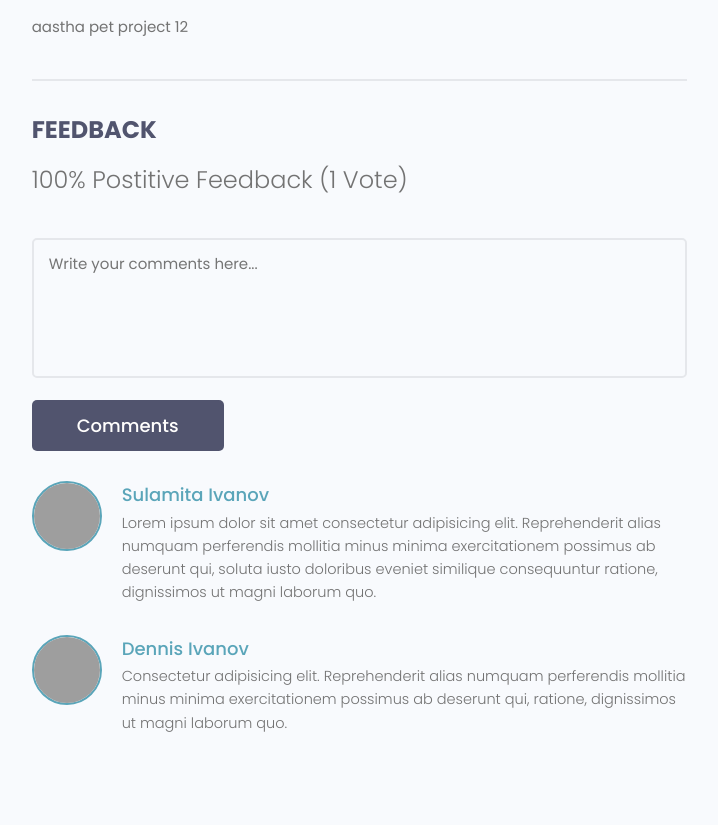
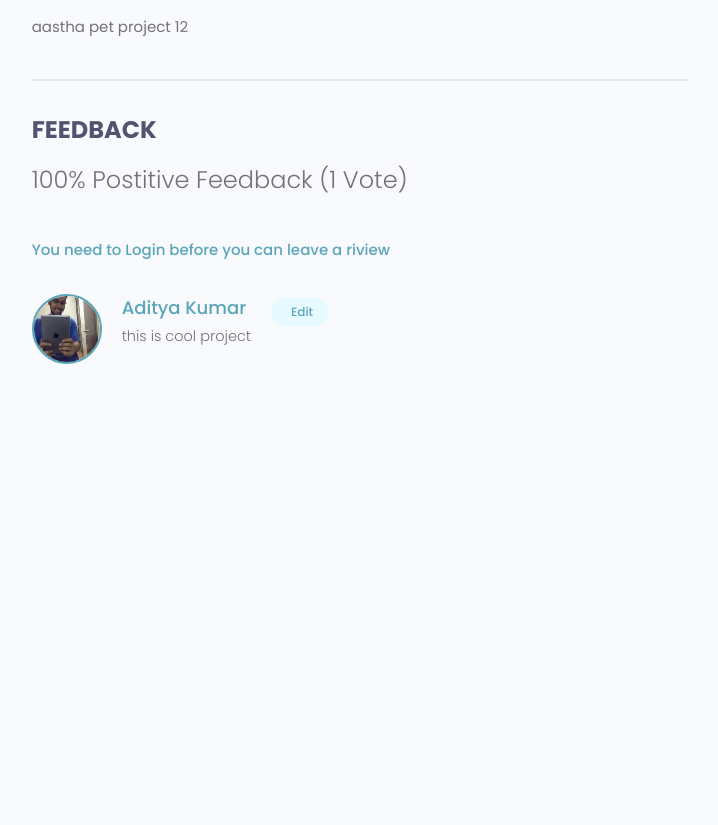
Before and after one commit to aryan68125/dev_connect, a Django app: page /projects/project/8098a2c1-5b86-4362-8d0a-e5060b6ecbc2/ in a window 1280 px wide. Shown: the part 696-1521 px from the top of the page, without its empty margins (465-1183 px from the left). After the commit the page ends 1060 px from the top, so only its background shows below. Run offline with Django 3.2, Linux system fonts and the light colour scheme; data comes from the database, SQL or seed files in the repository; both versions use the stored data as it was after the commit; some libraries are stand-ins or nearby versions; grey boxes are pictures that could not be loaded.

Commit message:
added a riview and voting system

```diff
--- a/projects/forms.py
+++ b/projects/forms.py
@@ -1,6 +1,6 @@
 # all the model forms generated by django will be defined here for this projects application for this django project
 from django.forms import ModelForm
-from . models import Project
+from . models import Project, Riview
 
 #do an import that will allow us to customise our default form template provided by django so that we can apply our custom theme on that form
 from django import forms
@@ -36,3 +36,31 @@ class ProjectForm(ModelForm):
             field.widget.attrs.update({
                 'class':'input',
             })
+
+#creating a modelForm for oure riview model
+class RiviewForm(ModelForm):
+    class Meta:
+        model = Riview
+        fields = ['value', 'body']
+
+        labels = {
+            'value':'Place your vote',
+            'body':'Add a comment with your vote'
+        }
+
+    # this is one way to customize our model forms provided by django
+    #add a class to the field of models form so that it can be styled by our css file just like we style our html using html and css classes
+    #def __init__(self,*args,**kwargs):
+    #    super(ProjectForm,self).__init__(*args,**kwargs) #telling it which class to modify
+    #    self.fields['title'].widget.attrs.update(
+    #        {
+    #           'class':'input' , #'class (python class): 'input (css class)'
+    #           'placeholder': 'Add your project title' ,
+    #        }
+    #    )
+    def __init__(self,*args,**kwargs):
+        super(RiviewForm,self).__init__(*args,**kwargs)
+        for name, field in self.fields.items():
+            field.widget.attrs.update({
+                'class':'input',
+            })
--- a/projects/models.py
+++ b/projects/models.py
@@ -26,7 +26,32 @@ class Project(models.Model):
     #sort the projects by date
     # ordering = ['created']  will give us the oldest entry in the database model first so in order to get the newest first we need to invert that
     class Meta:
-        ordering = ['-created'] # ordering = ['-created'] will give the newest entry in our database first
+        ordering = ['-vote_ratio', '-vote_total' , 'title'] # ordering = ['-created'] will give the newest entry in our database first
+
+    #get all the voters for a specific project i wanna get all the owner's ids here
+    @property #-> @property allows us to run a function as an attribute of the Profile model and not as an actual method of the Profile model
+    def riviewers(self):
+        #get a queryset of all the people that voted on this project
+        #and now we will go into the value list in our riview model
+        #now make sure that this is a simple list of ids and no objects are present here to do that use flat=True
+        queryset = self.riview_set.all().values_list('owner__id', flat=True)
+        return queryset
+
+    #this method is gona run a calculation and update the actual riview count
+    @property #-> @property allows us to run a function as an attribute of the Profile model and not as an actual method of the Profile model
+    def getVoteCount(self):
+         riviews = self.riview_set.all()  #get all the riviews
+         print(str(riviews))
+         upVotes = riviews.filter(value='up').count()  #get all the upvotes
+         print('upVotes: ', upVotes)
+         #now get the total number of votes
+         totalVotes = riviews.count() #will get the total number of riviews
+         print('totalVotes: ', totalVotes)
+         ratio = (upVotes/totalVotes) * 100
+         #update vote_ratio and vote_total in the database
+         self.vote_total = totalVotes
+         self.vote_ratio = ratio
+         self.save() #update the instance of this vote_total and vote_ratio
 
 class Riview(models.Model):
     VOTE_TYPE = (
@@ -35,12 +60,17 @@ class Riview(models.Model):
          ('down' , 'Down Vote'),
 
     )
-    #owner =
+    owner = models.ForeignKey(Profile, on_delete= models.CASCADE, null=True) #attaching owner to this riview model so we know exactly who commented on who's project
     project = models.ForeignKey(Project, on_delete=models.CASCADE) #ForeignKey stablishes one to many relationship
     body = models.TextField(null=True, blank=True)
     value = models.CharField(max_length=200, choices = VOTE_TYPE)
     created = models.DateTimeField(auto_now_add=True)
     id = models.UUIDField(default=uuid.uuid4, unique=True , primary_key=True, editable=False) #overriding django unique database items id
+
+    #bind project and owner to each other so that we can ensure that a user can only leave one riview on each project
+    #by doing this we can never have an riview in the database that have the same owner to the same projecct
+    class Meta:
+        unique_together = [['owner' , 'project']]
 
     def __str__(self):
         return self.value
--- a/projects/templates/projects/single-project.html
+++ b/projects/templates/projects/single-project.html
@@ -38,44 +38,51 @@
             <h5 class="project--rating">
               {{projectObj.vote_ratio}}% Postitive Feedback ({{projectObj.vote_total}} Vote{{ projectObj.vote_total|pluralize:'s' }})
             </h5>
-
-            <form class="form" action="#" method="POST">
+            {% if request.user.profile.id in projectObj.riviewers %} <!---here make sure that the currently logged in user id does not exist in the riviewers list in Project model--->
+                <p>you already voted for this project</p>
+            {% elif request.user.profile == projectObj.owner %} <!---here we are making sure that you are not the project owner in other words project owners should be stopped from voting on their own projects--->
+                <p>You cannot riview your own work</p>
+            {% elif request.user.is_authenticated %} <!---here we wanna make sure that the user is authenticated or has an account and is logged in into the website--->
+                <form class="form" action="{% url 'project' projectObj.id %}" method="POST">
+                  {% csrf_token %}
                   <!-- Textarea -->
+                  {% for field in form %}
                   <div class="form__field">
-                <label for="formInput#textarea">Comments: </label>
-                <textarea class="input input--textarea" name="message" id="formInput#textarea"
-                  placeholder="Write your comments here..."></textarea>
+                    <label for="formInput#textarea">{{field.label}} </label>
+                  {{field}}
                   </div>
+                  {% endfor %}
                   <input class="btn btn--sub btn--lg" type="submit" value="Comments" />
                 </form>
+            {% else %} <!---is user is not authenticated--->
+                <a href="{% url 'login' %}?next={{request.path}}">You need to Login before you can leave a riview</a>  <!---?next={{request.path}} will allow us to redirect the user back to the project he was in after login--->
+            {% endif %}
+
+            <!---comments list left the other users--->
             <div class="commentList">
+              {% for riview in projectObj.riview_set.all %}
+                  {% if riview.body %}
                    <div class="comment">
-                <a href="profile.html">
+                     <a href="{% url 'user-profile' riview.owner.id %}">
                        <img class="avatar avatar--md"
-                    src="https://pbs.twimg.com/profile_images/1335382240931368961/b3wSZKj4_400x400.jpg" alt="user" />
+                         src="{{riview.owner.profile_image.url}}" alt="user" />
                      </a>
                      <div class="comment__details">
-                  <a href="profile.html" class="comment__author">Sulamita Ivanov</a>
+                       <a href="{% url 'user-profile' riview.owner.id %}" class="comment__author">{{riview.owner.name}}</a>
                        <p class="comment__info">
-                    Lorem ipsum dolor sit amet consectetur adipisicing elit. Reprehenderit alias numquam perferendis
-                    mollitia minus minima exercitationem possimus ab deserunt qui, soluta iusto doloribus eveniet
-                    similique consequuntur ratione, dignissimos ut magni laborum quo.
+                         {{riview.body|linebreaksbr}}
                        </p>
                      </div>
-              </div>
-              <div class="comment">
-                <a href="profile.html">
-                  <img class="avatar avatar--md" src="https://avatars.githubusercontent.com/u/33843378" alt="user" />
-                </a>
-                <div class="comment__details">
-                  <a href="profile.html" class="comment__author">Dennis Ivanov</a>
-                  <p class="comment__info">
-                    Consectetur adipisicing elit. Reprehenderit alias numquam perferendis mollitia minus minima
-                    exercitationem possimus ab deserunt qui, ratione, dignissimos ut magni laborum quo.
+                     <p>
+                       <a class="tag tag--pill tag--main settings__btn" href=""><i class="im im-edit"></i> Edit</a>
                      </p>
                     </div>
-              </div>
-            </div>
+                  {% endif %}
+              {% endfor %}
+
+            </div> <!---comments list left the other users--->
+
+
           </div>
         </div>
       </div>
--- a/projects/views.py
+++ b/projects/views.py
@@ -2,10 +2,10 @@ from django.shortcuts import render, redirect
 
 from django.http import HttpResponse
 
-from . models import Project, Tag
+from . models import Project, Tag, Riview
 
 #now indorder to use a model form that we jsut created in the forms.py we are just gonna import it into our views.py
-from .forms import ProjectForm
+from .forms import ProjectForm, RiviewForm
 
 #restrict unauthenticated user from seeing add project page
 #we won't be using mixins here because we are using function based views mixins are used when using class based views when foloowing standard procedures for django web development
@@ -17,6 +17,9 @@ from . searchProject import searchProject
 
 #import project_list_pagination.py
 from . projects_list_pagination import paginate_projects_list
+
+#import he flash messages to let the users know that riview is submitted
+from django.contrib import messages
 
 # Create your views here.
 
@@ -35,11 +38,25 @@ def projects(request):
 
 def project(request, pk):
     projectObj = Project.objects.get(id=pk)
+    form = RiviewForm()
+
+    #process the riview model form
+    if request.method == 'POST':
+        form = RiviewForm(request.POST) #get the riview from the front end
+        riview = form.save(commit=False) #get the instance of that riview
+        riview.project = projectObj # set the project to the riview
+        riview.owner = request.user.profile #set the owner of the riview
+        riview.save() #now save the riview
+        #update project vote count
+        projectObj.getVoteCount
+        messages.success(request,'Riview Submitted')
+        return redirect('project', pk=projectObj.id)
+
     tags = projectObj.tags.all()
-
     data_for_front_end = {
         'projectObj':projectObj,
         'tags':tags,
+        'form':form,
     }
     return render(request, 'projects/single-project.html', data_for_front_end)
 
--- a/users/templates/users/login_register.html
+++ b/users/templates/users/login_register.html
@@ -12,7 +12,7 @@
       <p>Hello Developer, Welcome Back!</p>
     </div>
 
-    <form action="{% url 'login' %}" method = "POST" class="form auth__form">
+    <form action="" method = "POST" class="form auth__form">
       {% csrf_token %}
       <!-- Input:Email -->
       <div class="form__field">
--- a/users/views.py
+++ b/users/views.py
@@ -214,7 +214,7 @@ def loginUser(request):
             #if user exists then go ahead and log the user in to this website
             login(request, user) #this function will create a session for the user in the database in that sessions table
             #if the user successfully logs in then go ahead and redirect the user to his/her respective account
-            return redirect('profiles')
+            return redirect(request.GET['next'] if 'next' in request.GET else 'account') #get the next route from single-projects.html
 
         else: # if the user in None i.e the user exist in the database but either the password or the username do not match from the database then tell the user that either the username or password is incorrect
             print('username or password is incorrect')
```
Also changed, not shown: db.sqlite3, projects/migrations/0009_auto_20211004_1454.py (added). Lines whose indentation alone changed are shown as unchanged.
